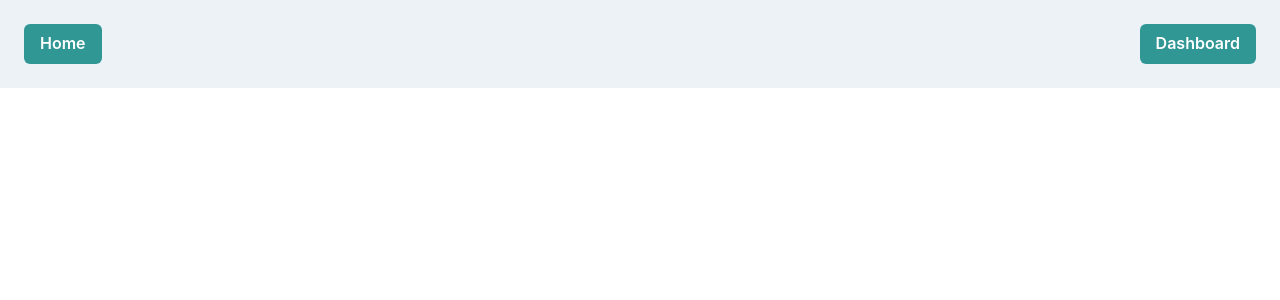
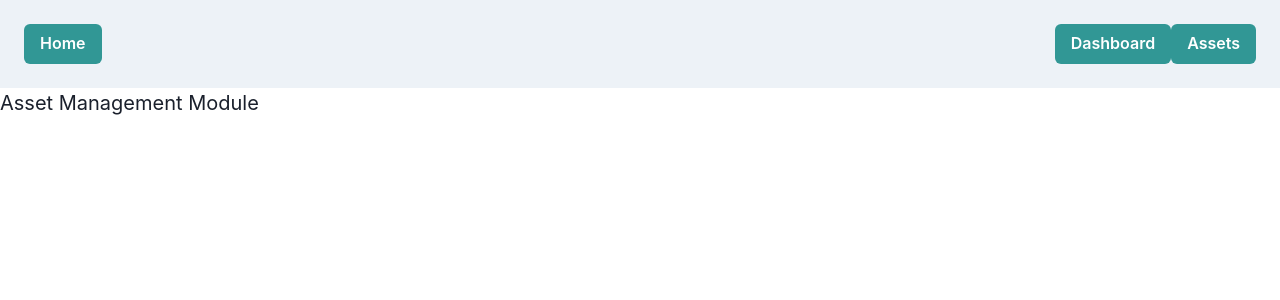
Before and after one commit to GPT-Engineer-App/ai-copilot-itsm, a React (Vite) app: page /assets in a window 1280 px wide. Before the commit this address had no page. Shown: the top 300 px of the page. Built offline with nearby package versions, Linux system fonts and the light colour scheme.

Commit message:
Added a new page for asset management, updated the navigation to include a link to this new page, and added a route in the App component to handle navigation to the asset management page.
Prompt: Add an asset management module

```diff
--- a/src/App.jsx
+++ b/src/App.jsx
@@ -1,6 +1,7 @@
 import { Route, BrowserRouter as Router, Routes } from "react-router-dom";
 import Index from "./pages/Index.jsx";
 import Dashboard from "./pages/Dashboard.jsx";
+import AssetManagement from "./pages/AssetManagement.jsx";
 import Navigation from "./components/Navigation.jsx";
 
 function App() {
@@ -10,6 +11,7 @@ function App() {
       <Routes>
         <Route exact path="/" element={<Index />} />
         <Route path="/dashboard" element={<Dashboard />} />
+        <Route path="/assets" element={<AssetManagement />} />
       </Routes>
     </Router>
   );
--- a/src/components/Navigation.jsx
+++ b/src/components/Navigation.jsx
@@ -5,10 +5,17 @@ const Navigation = () => {
   return (
     <Flex bg="gray.100" p={4} justifyContent="space-between">
       <Box p="2">
-        <Link to="/"><Button colorScheme="teal">Home</Button></Link>
+        <Link to="/">
+          <Button colorScheme="teal">Home</Button>
+        </Link>
       </Box>
       <Box p="2">
-        <Link to="/dashboard"><Button colorScheme="teal">Dashboard</Button></Link>
+        <Link to="/dashboard">
+          <Button colorScheme="teal">Dashboard</Button>
+        </Link>
+        <Link to="/assets">
+          <Button colorScheme="teal">Assets</Button>
+        </Link>
       </Box>
     </Flex>
   );
--- /dev/null
+++ b/src/pages/AssetManagement.jsx
@@ -0,0 +1,12 @@
+import React from "react";
+import { Box, Text } from "@chakra-ui/react";
+
+function AssetManagement() {
+  return (
+    <Box>
+      <Text fontSize="xl">Asset Management Module</Text>
+    </Box>
+  );
+}
+
+export default AssetManagement;
```
